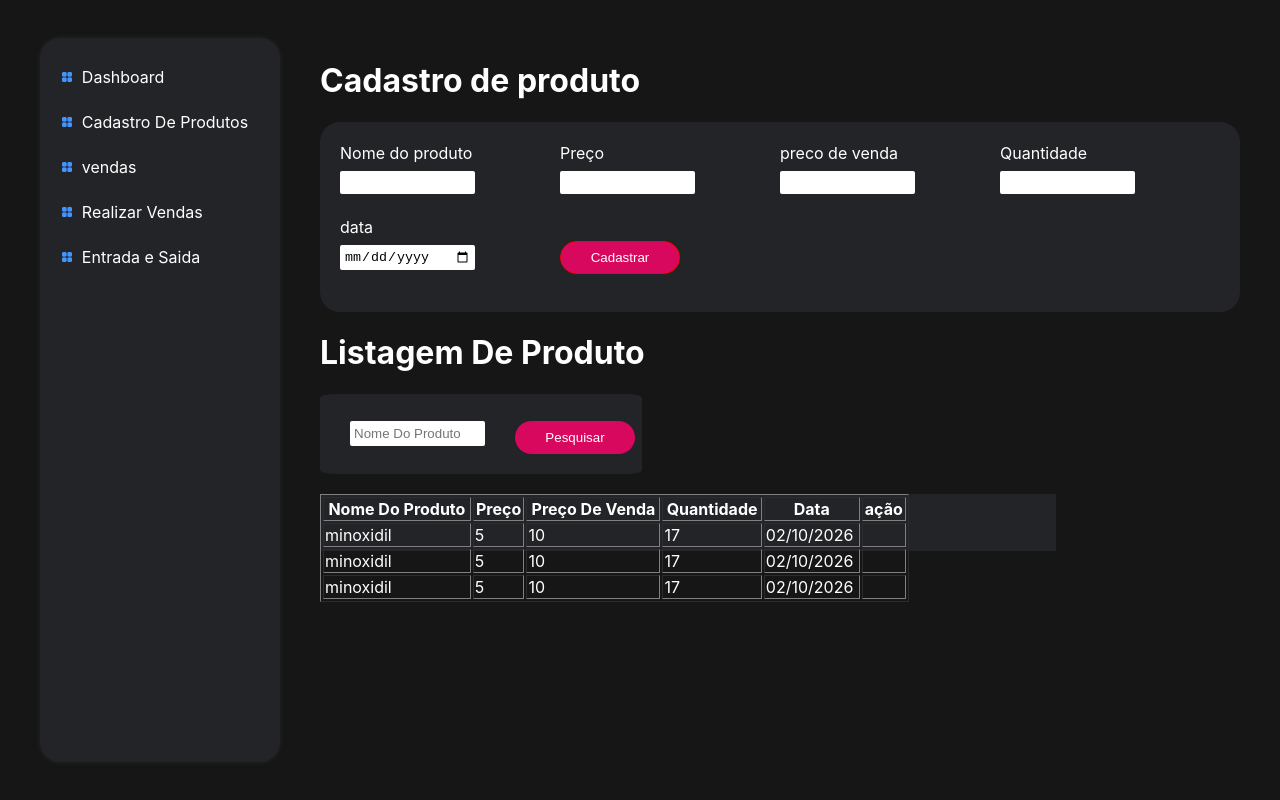
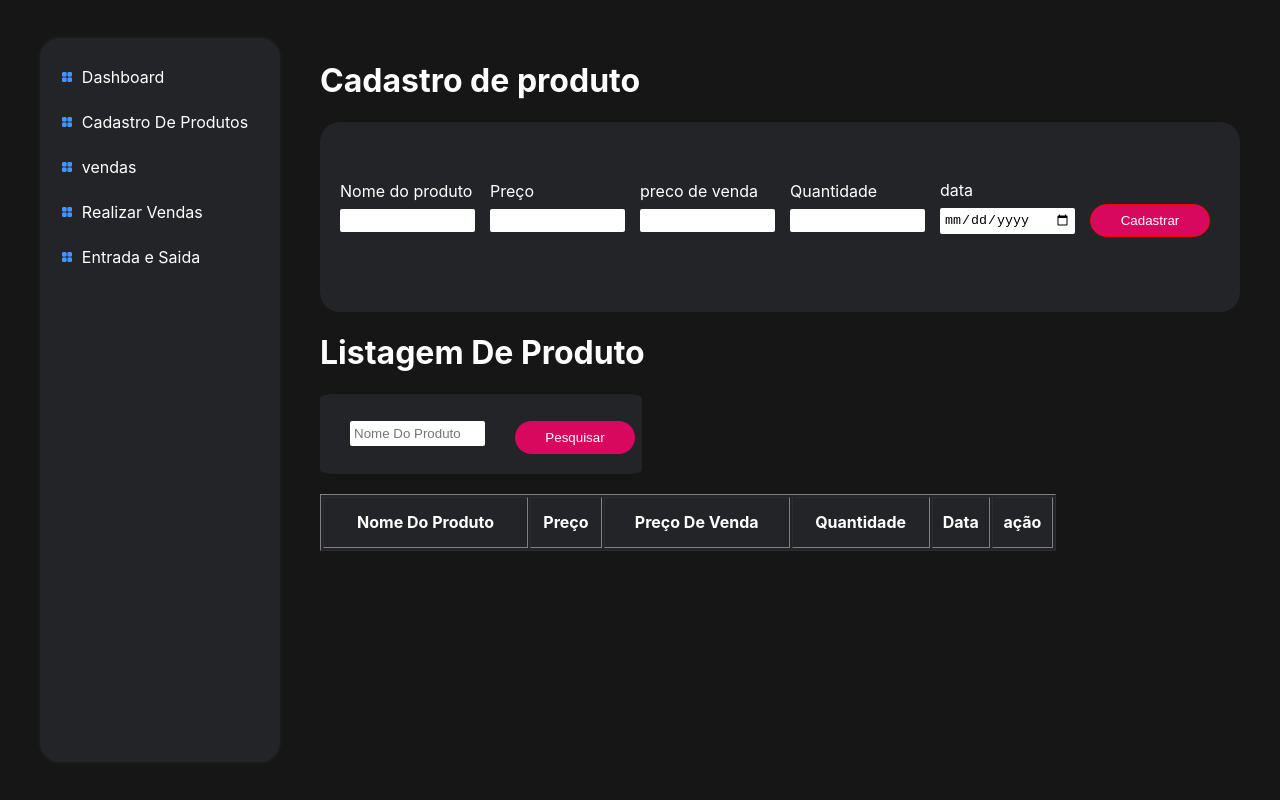
Before and after one commit to ClemarNunes/inventory-system, a Next.js app: page /ProductRegistration in a window 1280 px wide. Built offline with nearby package versions, Linux system fonts and the light colour scheme.

Commit message:
continuando Register Area

```diff
--- a/components/Registration/Registration.module.css
+++ b/components/Registration/Registration.module.css
@@ -10,7 +10,7 @@
 
 
     display: grid;
-    grid-template-columns: repeat(4, 1fr);
+    grid-template-columns: repeat(6, 1fr);
 
 
 }
--- a/components/Table/Table.module.css
+++ b/components/Table/Table.module.css
@@ -0,0 +1,19 @@
+
+
+.Container{
+    height: 100%;
+    width: 100%;
+}
+.tableArea{
+    width: 80%;
+
+    /* padding: 10px; */
+    height: 100%;
+
+}
+
+
+ .teste{
+    width: 400px;
+    /* border: 1px solid red; */
+ }
--- a/components/Table/index.tsx
+++ b/components/Table/index.tsx
@@ -0,0 +1,27 @@
+import styles from './Table.module.css';
+
+type Props = {
+    id: number;
+    name: string;
+    preco: string;
+    precoDeVenda: string;
+    quantidade: string;
+    data: string;
+}
+
+const Table = ({ id, name, preco, precoDeVenda, quantidade, data }: Props) => {
+    return (
+        <>
+
+            <td>{name}</td>
+            <td>{preco}</td>
+            <td>{precoDeVenda}</td>
+            <td>{quantidade}</td>
+            <td>{data}</td>
+            <td></td>
+
+        </>
+    );
+}
+
+export default Table;
--- a/pages/ProductRegistration/ProductRegistration.module.css
+++ b/pages/ProductRegistration/ProductRegistration.module.css
@@ -64,13 +64,6 @@
     /* border: 1px solid red; */
 }
 
-.tableArea{
-    width: 80%;
-
-    /* padding: 10px; */
-    height: 100%;
-
-}
 
 .teste{
     width: 800px;
@@ -92,3 +85,19 @@
     height: 330px;
     border: 11px solid red;
 }
+
+
+
+
+.Container2{
+    height: 100%;
+    width: 100%;
+    border: 1px solid red;
+}
+.tableArea{
+    width: 100%;
+    /* border: 1px solid red; */
+    /* padding: 10px; */
+    height: 100%;
+
+}
--- a/pages/ProductRegistration/index.tsx
+++ b/pages/ProductRegistration/index.tsx
@@ -4,6 +4,7 @@ import { useEffect, useState } from 'react';
 import prisma from '../../libs/prisma';
 import { NextApiHandler } from "next";
 import api from '../../libs/api';
+import Table from '../../components/Table';
 
 type Ok = {
     id: number;
@@ -22,10 +23,10 @@ type Ok2 = {
 type Now = {
     name: string;
     id: number;
-    // preco: string;
-    // precoDeVenda: string;
-    // quantidade: string;
-    // data: string;
+    preco: string;
+    precoDeVenda: string;
+    quantidade: string;
+    data: string;
 
 }
 
@@ -33,7 +34,7 @@ const ProductRegistration = () => {
 
 
 
-    const [oi2, setOi2] = useState<Now[]>([])
+    const [data, setData] = useState<Now[]>([])
     const [searchProduct, setSearchProduct] = useState('');
 
 
@@ -51,7 +52,7 @@ const ProductRegistration = () => {
 
             }
         }
-        setOi2(oi)
+        setData(oi)
 
     }
 
@@ -78,30 +79,8 @@ const ProductRegistration = () => {
 
             </div>
 
+            <div className={styles.AreaPesquisa}>
 
-
-
-            {/* <div className={styles.teste}>
-
-
-                <div>
-
-
-                    {oi2.map((item, index) => (
-                        <div key={index}>
-                            {item.name}
-                            {item.id}
-                        </div>
-                    ))}
-
-
-                </div>
-
-
-                oi
-            </div> */}
-
-            <div className={styles.AreaPesquisa}>
                 <table border={1} className={styles.tableArea}>
                     <thead>
                         <tr>
@@ -115,40 +94,26 @@ const ProductRegistration = () => {
 
                     </thead>
 
-                    <tbody>
-                        <tr>
-                            <td>minoxidil</td>
-                            <td>5</td>
-                            <td>10</td>
-                            <td>17</td>
-                            <td>02/10/2026</td>
-                            <td></td>
-                        </tr>
-                        <tr>
-                            <td>minoxidil</td>
-                            <td>5</td>
-                            <td>10</td>
-                            <td>17</td>
-                            <td>02/10/2026</td>
-                            <td></td>
-                        </tr>
-                        <tr>
-                            <td>minoxidil</td>
-                            <td>5</td>
-                            <td>10</td>
-                            <td>17</td>
-                            <td>02/10/2026</td>
-                            <td></td>
-                        </tr>
+                    {data.map((item, index) => (
+                        <tbody>
+                            <tr key={index} >
 
+                                <Table
+                                    name={item.name}
+                                    id={item.id}
+                                    preco={item.preco}
+                                    precoDeVenda={item.precoDeVenda}
+                                    quantidade={item.quantidade}
+                                    data={item.data}
+                                />
 
-
-                    </tbody>
+                            </tr>
+                        </tbody>
+                    ))}
 
                 </table>
 
             </div>
-
 
         </div>
     );
```
